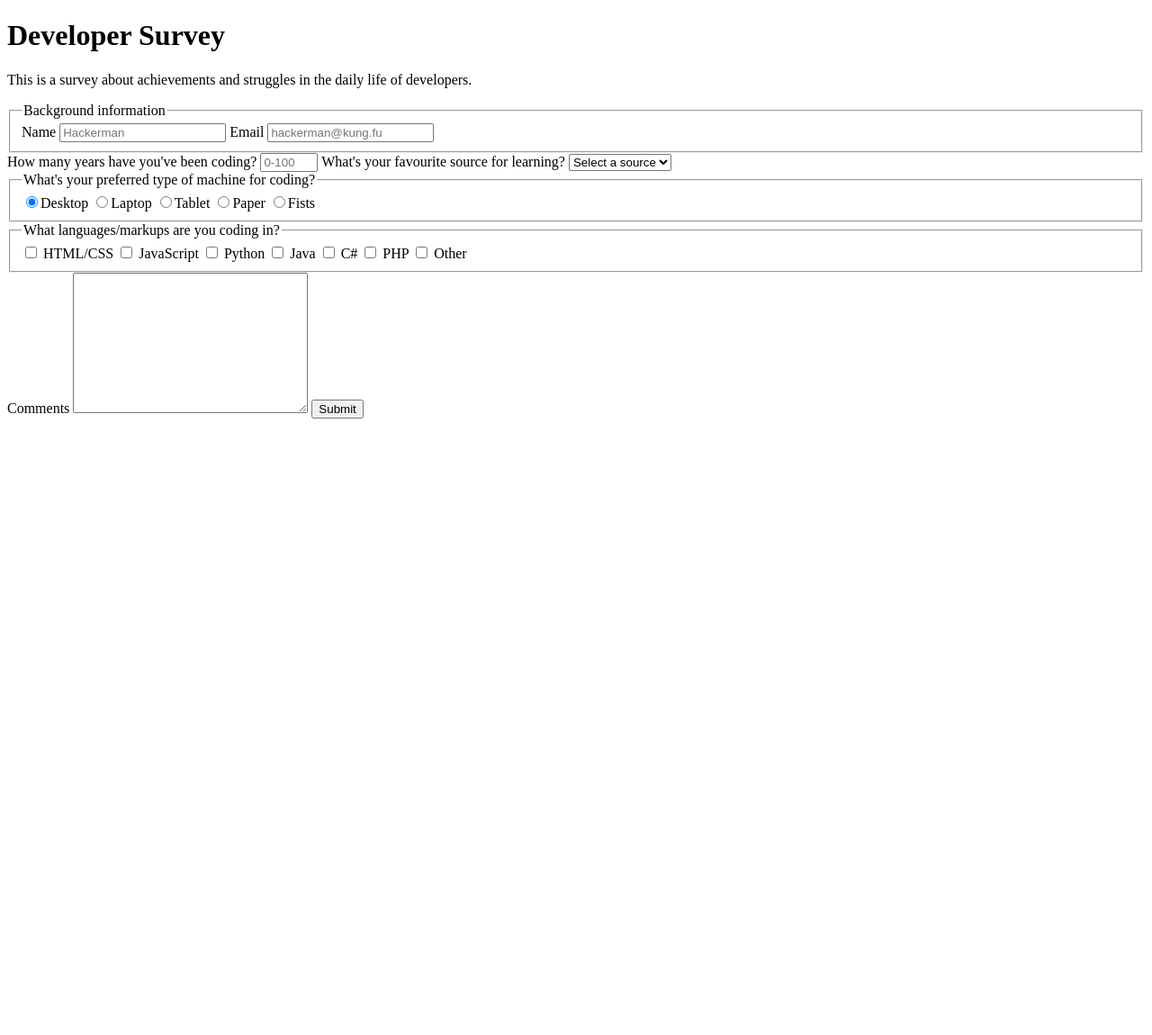
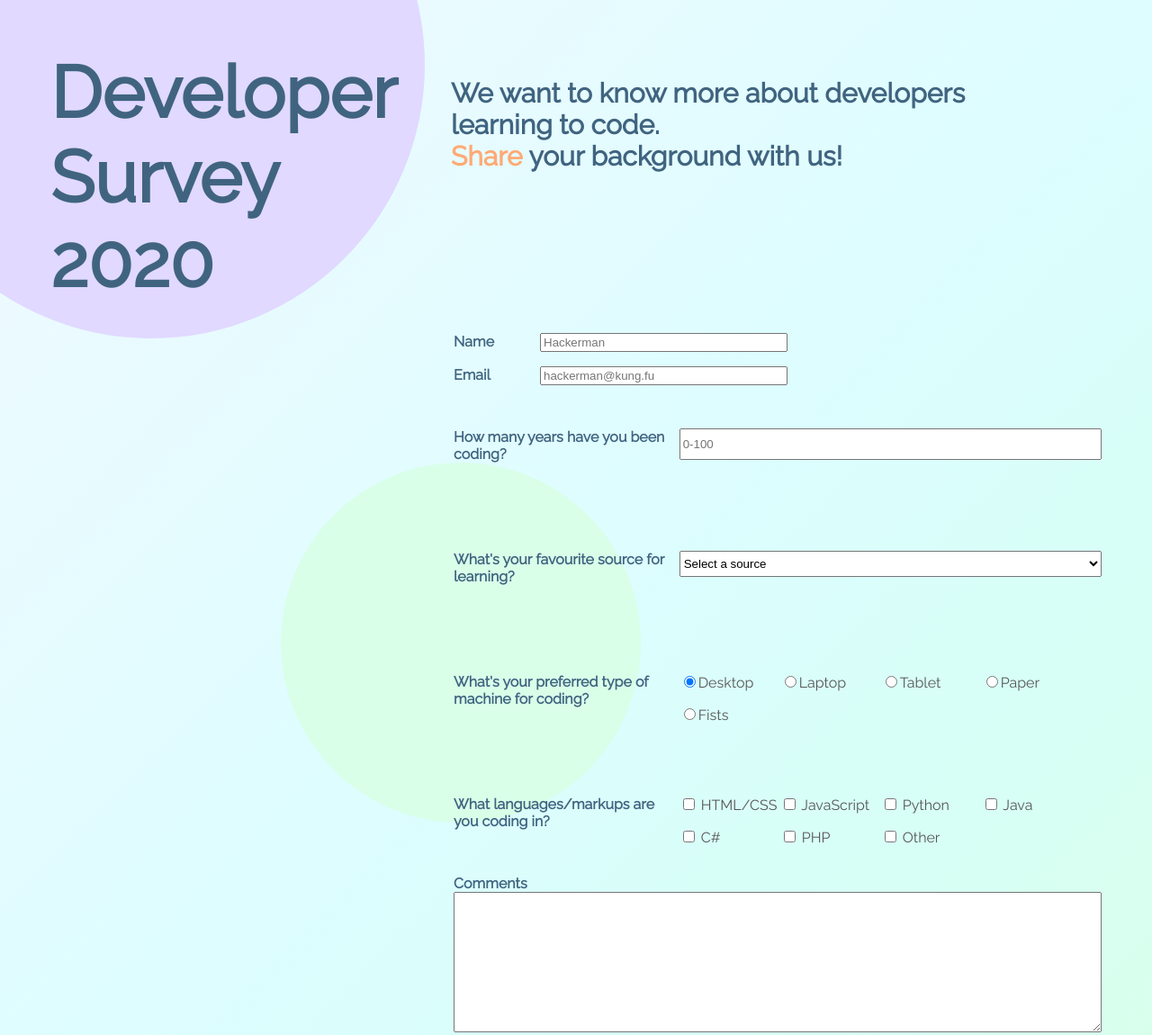
Before and after one commit to femtearenan/fCC-survey, a plain HTML site: page index.html in a window 1280 px wide. Shown: the top 1150 px of the page at 90% size. Before the commit the page ends 800 px from the top, so only its background shows below. Drawn offline with Linux system fonts and the light colour scheme.

Commit message:
Added css

```diff
--- a/css/style.scss
+++ b/css/style.scss
@@ -0,0 +1,176 @@
+$bg: #F1F9FF;
+$darkBlue: #406480;
+$orange: #FFAA75;
+
+body {
+    background-color: $bg;
+    background-image: linear-gradient(to right bottom, #f1f9ff, #e7fbff, #ddfdff, #d7fff6, #d9ffe9);
+    color: $darkBlue;
+    font-family: 'Raleway', sans-serif;
+    padding: 3em;
+    font-weight: bold;
+    overflow-x: hidden;
+}
+
+h1 {
+    margin: 0px;
+    font-size: 80px;
+}
+
+.emphasis {
+    color: $orange;
+}
+
+header {
+    display: flex;
+    flex-wrap: wrap;
+
+    p {
+        width: 20em;
+        margin: 1em 0em 0em 2em;
+        font-size: 30px;
+    }
+}
+
+fieldset {
+    border-style: none;
+    padding: 0px;
+    margin: 1em 0em 1em 0em;
+}
+
+main {
+    position: relative;
+    margin-left: 28em;
+}
+
+#circle1 {
+    position: absolute;
+    z-index: -1;
+    top: -36.65em;
+    left: -40em;
+    display: block;
+    width: 38em;
+    height: 38em;
+    background-color: #E1D9FF;
+    border-radius: 50%;
+}
+
+#circle2 {
+    position: absolute;
+    z-index: -1;
+    top: 10em;
+    left: -12em;
+    display: block;
+    width: 25em;
+    height: 25em;
+    background-color: #D9FFE9;
+    border-radius: 50%;
+}
+
+.input-grid {
+    display: grid;
+    grid-template-columns: 1fr 2fr;
+    grid-template-rows: repeat(4, 1fr);
+    gap: 4em 1em;
+
+    div {
+        color: #565656;
+    }
+}
+
+form p {
+    margin: 0px;
+}
+
+#background-info {
+    display: flex;
+    flex-wrap: wrap;
+    div {
+        display: flex;
+        flex-wrap: wrap;
+        margin-top: 1em;
+        margin-right: 1em;
+        padding-right: 0em;
+        label {
+            width: 6em;
+        }
+        input {
+            width: 20em;
+        }
+    }
+    margin-bottom: 3em;
+}
+
+input[type=number], select {
+    height: 2.2em;
+}
+
+#machine-choice {
+    display: flex;
+    flex-wrap: wrap;
+    div {
+        width: 7em;
+        margin-bottom: 1em;
+    }
+}
+
+#language-choice {
+    display: flex;
+    flex-wrap: wrap;
+
+    div {
+        width: 7em;
+        margin-bottom: 1em;
+    }
+}
+
+#machine-choice, #language-choice {
+    font-weight: normal;
+}
+
+#comments-container {
+    margin-top: 1em;
+    display: flex;
+    flex-direction: column;
+}
+
+button {
+    font-size: 20px;
+    margin-top: 3em;
+    height: 2em;
+    width: 5em;
+    border-radius: 10px;
+    border-style: none;
+    color: $darkBlue;
+    background-color: $orange;
+    box-shadow: 3px 3px 5px #ddd, -3px 3px 5px #ddd, 3px -3px 5px #ddd, -3px -3px 5px #ddd;
+}
+
+@media (max-width: 1200px) {
+
+    main {
+        margin-left: 0em;
+    }
+
+    header {
+        flex-direction: column;
+        p {
+            margin: 1em 0em 0em 0em;
+        }
+    }
+
+    #description {
+        width: auto;
+    }
+
+    #circle1 {
+        top: -45em;
+        left: -12em;
+    }
+
+    #circle2 {
+        overflow: hidden;
+        top: 1.35em;
+        left: 16em;
+    }
+}
--- a/index.html
+++ b/index.html
@@ -3,29 +3,35 @@
 <head>
     <meta charset="UTF-8">
     <meta name="viewport" content="width=device-width, initial-scale=1.0">
+    <link href="https://fonts.googleapis.com/css?family=Raleway&display=swap" rel="stylesheet">
+    <link rel="stylesheet" href="css\style.min.css">
     <title>Survey example</title>
 </head>
 <body>
     <header>
-        <h1 id="title">Developer Survey</h1>
-        <p id="description">This is a survey about achievements and struggles in the daily life of developers.</p>
+        <h1 id="title">Developer <br/> Survey <br/>2020</h1>
+        <p id="description">We want to know more about developers learning to code.<br/>
+<span class="emphasis">Share</span> your background with us!</p>
     </header>
     <main>
+        <div id="circle1"></div>
+        <div id="circle2"></div>
         <form id="survey-form" action="" method="get">
 
-            <fieldset>
-                <legend>Background information</legend>
-
+            <fieldset id="background-info">
+                <div>
                     <label id="name-label" for="name">Name</label>
                     <input type="text" name="name" id="name" placeholder="Hackerman">
-
+                </div>
+                <div>
                     <label id="email-label" for="email">Email</label>
                     <input type="email" name="email" id="email" placeholder="hackerman@kung.fu">
-
             </fieldset>
 
-            <label id="number-label" for="number">How many years have you've been coding?</label>
+            <div class="input-grid">
+                <label id="number-label" for="number">How many years have you been coding?</label>
                 <input type="number" name="number" id="number" min="0" max="100" placeholder="0-100">
+
 
                 <label for="dropdown">What's your favourite source for learning?</label>
                 <select name="dropdown" id="dropdown">
@@ -40,42 +46,62 @@
                     <option value="other">Other</option>
                 </select>
 
-            <fieldset>
-                <legend>What's your preferred type of machine for coding?</legend>
+                <p>What's your preferred type of machine for coding?</p>
+                <div id="machine-choice">
+                    <div>
                         <input type="radio" name="radio-option" value="desktop" checked>Desktop
+                    </div>
+                    <div>
                         <input type="radio" name="radio-option" value="laptop">Laptop
+                    </div>
+                    <div>
                         <input type="radio" name="radio-option" value="tablet">Tablet
+                    </div>
+                    <div>
                         <input type="radio" name="radio-option" value="paper">Paper
+                    </div>
+                    <div>
                         <input type="radio" name="radio-option" value="fists">Fists
-            </fieldset>
+                    </div>
+                </div>
 
-            <fieldset id="language-choice">
-                <legend>What languages/markups are you coding in?</legend>
+                <p>What languages/markups are you coding in?</p>
+                <div id="language-choice">
+                    <div>
                         <input type="checkbox" id="chb-html" name="language" value="html" >
                         <label for="chb-html">HTML/CSS</label>
-
+                    </div>
+                    <div>
                         <input type="checkbox" id="chb-js" name="language" value="js" >
                         <label for="chb-js">JavaScript</label>
-
+                    </div>
+                    <div>
                         <input type="checkbox" id="chb-py" name="language" value="py" >
                         <label for="chb-py">Python</label>
-
+                    </div>
+                    <div>
                         <input type="checkbox" id="chb-java" name="language" value="java" >
                         <label for="chb-java">Java</label>
-
+                    </div>
+                    <div>
                         <input type="checkbox" id="chb-csh" name="language" value="csh" >
                         <label for="chb-csh">C#</label>
-
+                    </div>
+                    <div>
                         <input type="checkbox" id="chb-php" name="language" value="php" >
                         <label for="chb-php">PHP</label>
-
+                    </div>
+                    <div>
                         <input type="checkbox" id="chb-other" name="language" value="other" >
                         <label for="chb-php">Other</label>
-            </fieldset>
+                    </div>
+                </div>
+            </div>
 
+            <div id="comments-container">
                 <label for="comments">Comments</label>
                 <textarea name="comments" id="comments" cols="30" rows="10"></textarea>
-
+            </div>
             <button id="submit" type="submit">Submit</button>
         </form>
     </main>
```
Also changed, not shown: css/style.css (added), css/style.min.css (added). Lines whose indentation alone changed are shown as unchanged.
